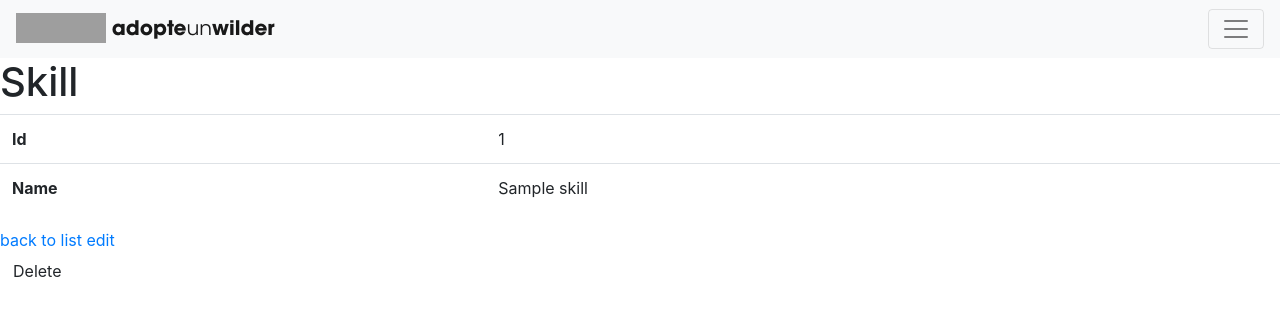
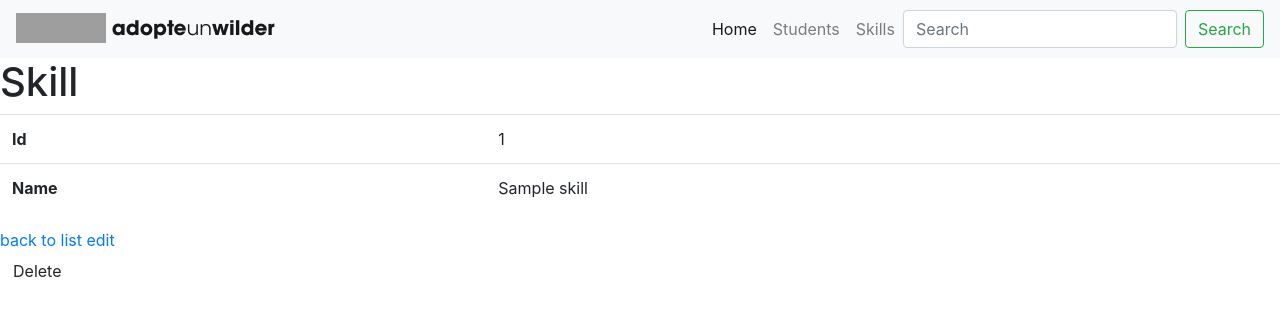
Before and after one commit to heagerty/adopt-un-wilder, a Symfony app: template templates/skill/show.html.twig in a window 1280 px wide. Shown: the top 316 px of the page. Run offline with Twig, Linux system fonts and the light colour scheme; the template is opened without the code that fills it: most values are stand-ins (such as "Sample title", 1, 10 or a date in 2020); some libraries are stand-ins or nearby versions; grey boxes are pictures that could not be loaded.

Commit message:
improve navbar

```diff
--- a/templates/_navbar.html.twig
+++ b/templates/_navbar.html.twig
@@ -1,33 +1,44 @@
-
-    <nav class="navbar navbar-light bg-light">
+<nav class="navbar navbar-expand-lg navbar-light bg-light">
     <a class="navbar-brand" href="/">
         <img src="/images/WCS_logo_pink_176x60.png" width="90" height="30" class="d-inline-block align-top" alt="">
         <span class="ag ag-thick">adopte</span><span class="ag ag-thin">un</span><span class="ag ag-thick">wilder</span>
     </a>
-        <button class="navbar-toggler" type="button" data-toggle="collapse" data-target="#navbarNavDropdown" aria-controls="navbarNavDropdown" aria-expanded="false" aria-label="Toggle navigation">
+    <button class="navbar-toggler" type="button" data-toggle="collapse" data-target="#navbarSupportedContent" aria-controls="navbarSupportedContent" aria-expanded="false" aria-label="Toggle navigation">
         <span class="navbar-toggler-icon"></span>
     </button>
-        <div class="collapse navbar-collapse" id="navbarNavDropdown">
-            <ul class="navbar-nav">
+
+    <div class="collapse navbar-collapse" id="navbarSupportedContent">
+        <ul class="navbar-nav ml-auto">
             <li class="nav-item active">
-                    <a class="nav-link" href="#">Home <span class="sr-only">(current)</span></a>
+                <a class="nav-link" href="/">Home <span class="sr-only">(current)</span></a>
             </li>
             <li class="nav-item">
-                    <a class="nav-link" href="#">Features</a>
+                <a class="nav-link" href="/student">Students</a>
             </li>
             <li class="nav-item">
-                    <a class="nav-link" href="#">Pricing</a>
+                <a class="nav-link" href="/skill">Skills</a>
             </li>
+            <!--
             <li class="nav-item dropdown">
-                    <a class="nav-link dropdown-toggle" href="#" id="navbarDropdownMenuLink" data-toggle="dropdown" aria-haspopup="true" aria-expanded="false">
-                        Dropdown link
+                <a class="nav-link dropdown-toggle" href="#" id="navbarDropdown" role="button" data-toggle="dropdown" aria-haspopup="true" aria-expanded="false">
+                    Dropdown
                 </a>
-                    <div class="dropdown-menu" aria-labelledby="navbarDropdownMenuLink">
-                        <a class="dropdown-item" href="/student">Student</a>
+                <div class="dropdown-menu" aria-labelledby="navbarDropdown">
+                    <a class="dropdown-item" href="#">Action</a>
                     <a class="dropdown-item" href="#">Another action</a>
+                    <div class="dropdown-divider"></div>
                     <a class="dropdown-item" href="#">Something else here</a>
                 </div>
             </li>
+
+            <li class="nav-item">
+                <a class="nav-link disabled" href="#" tabindex="-1" aria-disabled="true">Disabled</a>
+            </li>
+                        -->
         </ul>
+        <form class="form-inline my-2 my-lg-0">
+            <input class="form-control mr-sm-2" type="search" placeholder="Search" aria-label="Search">
+            <button class="btn btn-outline-success my-2 my-sm-0" type="submit">Search</button>
+        </form>
     </div>
 </nav>
```
Lines whose indentation alone changed are shown as unchanged.
